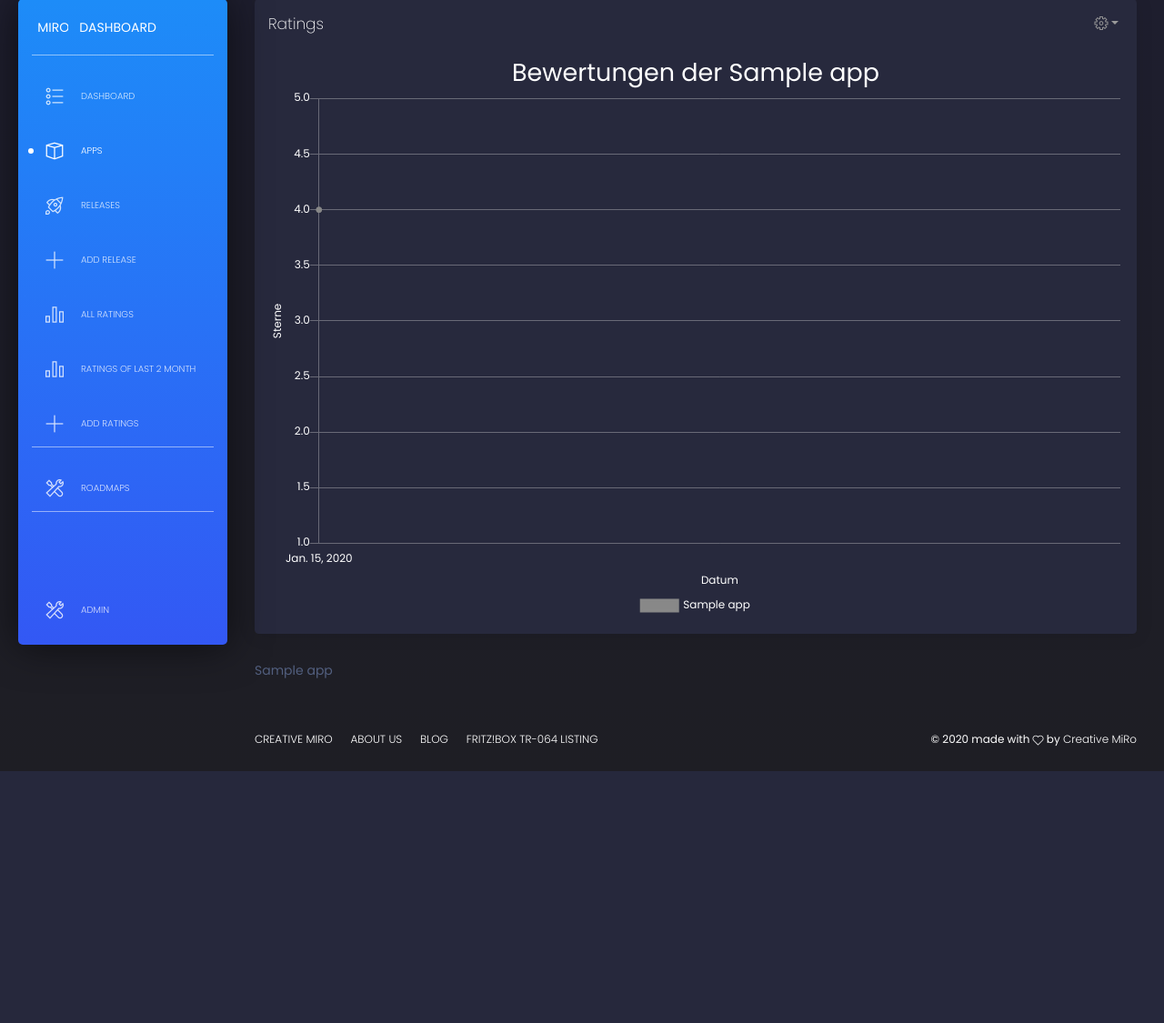
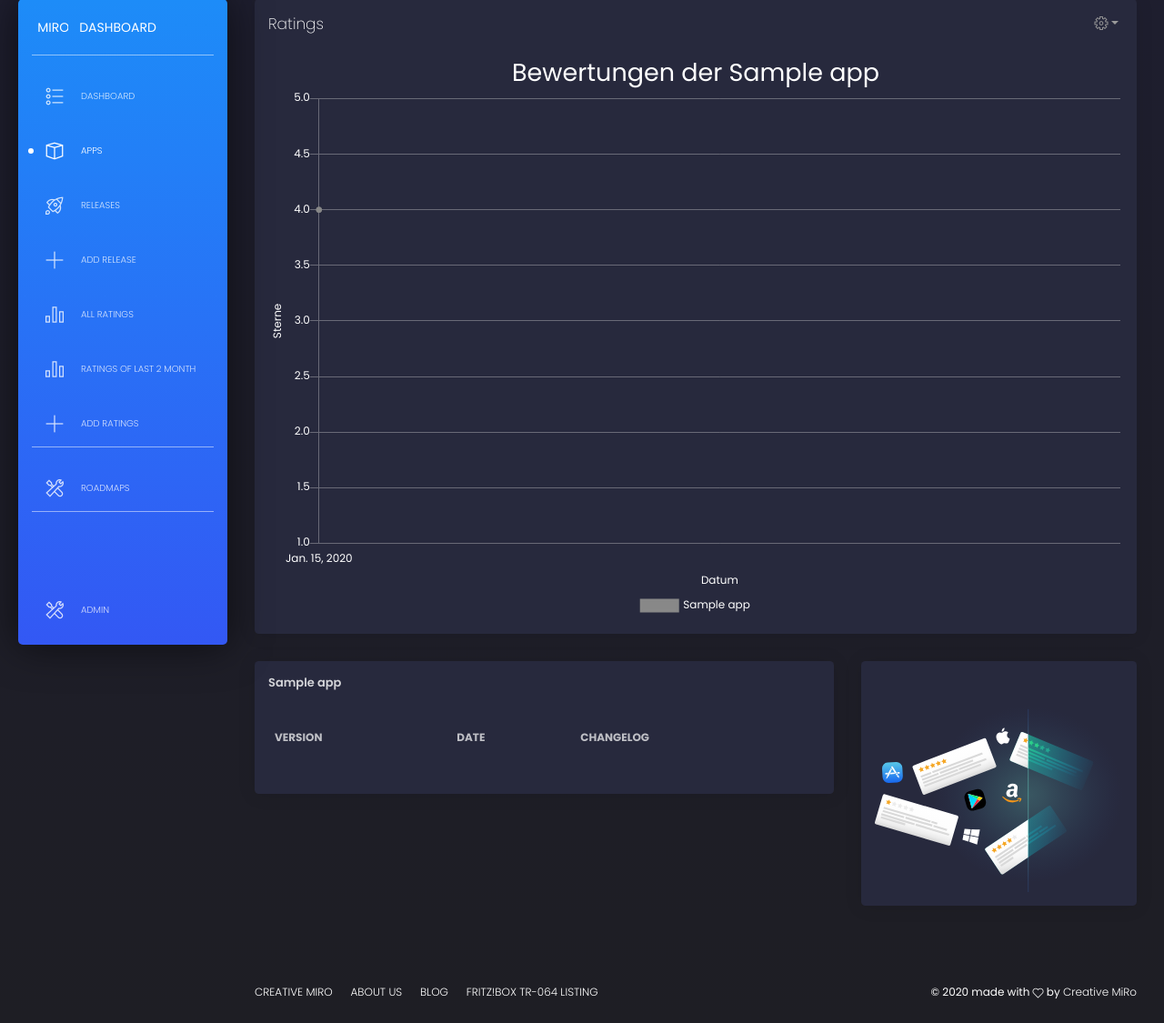
Before and after one commit to mrommel/smarttimeline, a Django app: page /timeline/apps/1/ in a window 1280 px wide. Shown: the part 81-1206 px from the top of the page at 91% size. Before the commit the page ends 929 px from the top, so only its background shows below. Run offline with Django 3.2, Linux system fonts and the light colour scheme; tables that the repository leaves empty hold one stand-in row (values such as "Sample post"); data that the repository does not hold is empty; some libraries are stand-ins or nearby versions.

Commit message:
add app versions

```diff
--- a/timeline/models.py
+++ b/timeline/models.py
@@ -26,6 +26,9 @@
     def current_version(self):
 
         return Version.objects.filter(app=self).latest('pub_date')
+
+    def versions(self):
+        return Version.objects.filter(app=self).order_by('-pub_date')
 
     def current_rating(self):
 
--- a/timeline/templates/timeline/app.html
+++ b/timeline/templates/timeline/app.html
@@ -47,7 +47,53 @@
 
 		</div>
 	</div>
-	{{ app }}
+
+	<div class="row">
+        <div class="col-lg-8 col-md-12">
+            <div class="card">
+                <div class="card-header">
+                    <h5 class="title">{{ app }}</h5>
+                </div>
+
+                <div class="card-body">
+					<div class="table-responsive">
+						<table class="table tablesorter " id="">
+							<thead class=" text-primary">
+								<tr>
+									<th>Version</th>
+									<th>Date</th>
+									<th>Changelog</th>
+								</tr>
+							</thead>
+							<tbody>
+
+							{% for version in app.versions %}
+								<tr>
+									<td>{{ version.name }}</td>
+									<td>{{ version.pub_date }}</td>
+									<td>{{ version.changelog|linebreaksbr }}</td>
+								</tr>
+							{% endfor %}
+							</tbody>
+						</table>
+					</div>
+				</div>
+            </div>
+        </div>
+
+        <div class="col-lg-4 col-md-12">
+            <div class="card">
+                <div class="card-header">
+                    <h5 class="title"></h5>
+                </div>
+
+                <div class="card-body">
+					<img src="{% static 'timeline/img/reviews.svg' %}" />
+				</div>
+            </div>
+        </div>
+    </div>
+
 {% endblock %}
 
 {% block scripts %}
```
